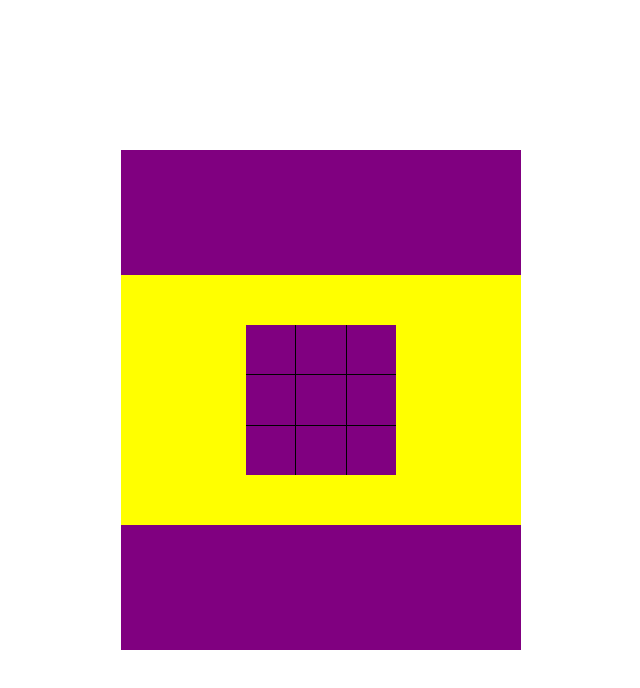
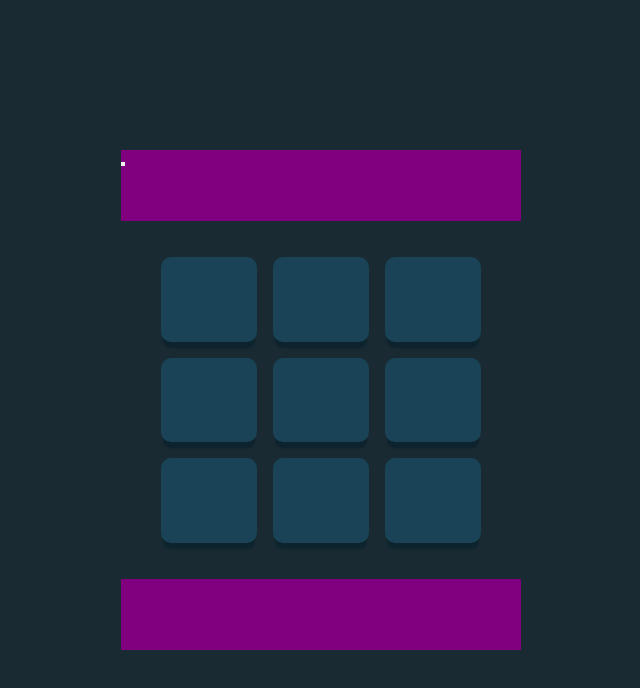
Before and after one commit to LucianiChristian/tic-tac-toe, a plain HTML site: page index.html in a window 1280 px wide. Shown: the whole page, without its empty margins (319-959 px from the left). Drawn offline with Linux system fonts and the light colour scheme.

Commit message:
Step 6 In Progress : Begining the FEM design.

```diff
--- a/index.html
+++ b/index.html
@@ -10,27 +10,34 @@
 </head>
 <body>
     <div class="container">
-        <div class="controls-a"></div>
+        <div class="top-bar">
+            <div class="turn-indicator"></div>
+            <button type="button" class="restart-game"></button>
+        </div>
         <div class="game-area">
             <div class="game-board">
-                <div class="row row-1">
-                    <div data-index="0" class="square square-1"></div>
-                    <div data-index="1" class="square square-2"></div>
-                    <div data-index="2" class="square square-3"></div>
+                <div class="row">
+                    <div data-index="0" class="square"></div>
+                    <div data-index="1" class="square"></div>
+                    <div data-index="2" class="square"></div>
                 </div>
-                <div class="row row-2">
-                    <div data-index="3" class="square square-1"></div>
-                    <div data-index="4" class="square square-2"></div>
-                    <div data-index="5" class="square square-3"></div>
+                <div class="row">
+                    <div data-index="3" class="square"></div>
+                    <div data-index="4" class="square"></div>
+                    <div data-index="5" class="square"></div>
                 </div>
-                <div class="row row-3">
-                    <div data-index="6" class="square square-1"></div>
-                    <div data-index="7" class="square square-2"></div>
-                    <div data-index="8" class="square square-3"></div>
+                <div class="row">
+                    <div data-index="6" class="square"></div>
+                    <div data-index="7" class="square"></div>
+                    <div data-index="8" class="square"></div>
                 </div>
             </div>
         </div>
-        <div class="controls-b"></div>
+        <div class="bottom-bar">
+            <div class="player1-score"></div>
+            <div class="tie-score"></div>
+            <div class="player2-score"></div>
+        </div>
     </div>
 </body>
 </html>
--- a/style.css
+++ b/style.css
@@ -10,11 +10,11 @@ body {
     display: flex;
     justify-content: center;
     align-items: center;
+
+    background-color: rgb(25 42 50);
 }
 
 .container {
-    background-color: grey;
-
     width: 400px;
     height: 500px;
 
@@ -22,16 +22,14 @@ body {
     flex-direction: column;
 }
 
-.controls-a, .controls-b {
+.top-bar, .bottom-bar {
     background-color: purple;
 
     flex: 1;
 }
 
 .game-area {
-    background-color: yellow;
-
-    flex: 2;
+    flex: 5;
 
     display: flex;
     justify-content: center;
@@ -39,27 +37,19 @@ body {
 }
 
 .game-board {
-    background-color: purple;
-
-    width: 150px;
-    height: 150px;
+    width: 80%;
+    height: 80%;
 
     display: flex;
     flex-direction: column;
+    gap: 16px;
 }
 
 .row {
     flex: 1;
 
     display: flex;
-}
-
-.row-1 {
-    border-bottom: 1px solid black;
-}
-
-.row-3 {
-    border-top: 1px solid black;
+    gap: 16px;
 }
 
 .square {
@@ -68,12 +58,8 @@ body {
     display: flex;
     justify-content: center;
     align-items: center;
+
+    background-color: rgb(26, 67, 87);
+    box-shadow: 0 8px 2px -2px rgb(13, 35, 46);
+    border-radius: 10px;
 }
-
-.square-1 {
-    border-right: 1px solid black;
-}
-
-.square-3 {
-    border-left: 1px solid black;
-}
```
